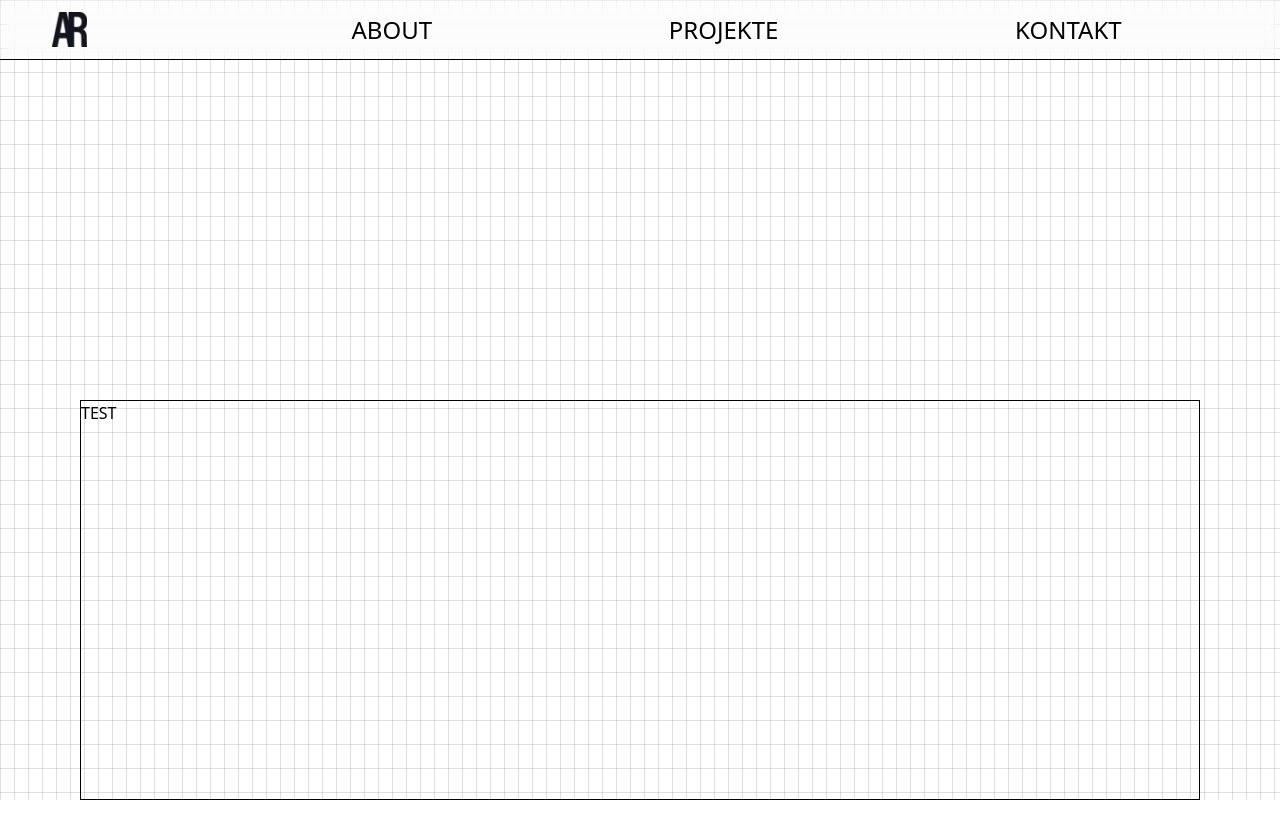
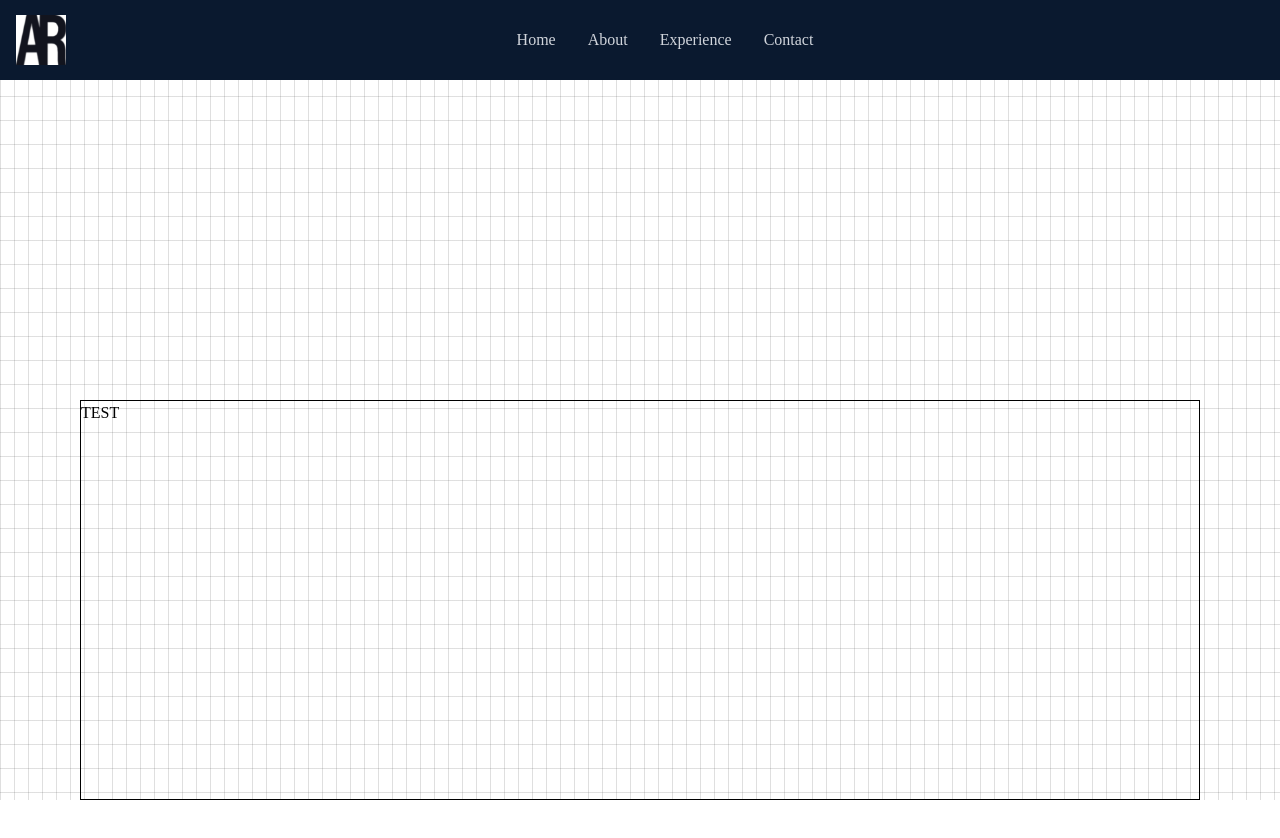
Before and after one commit to adrianricken/portfolio, a React (Vite) app: page / in a window 1280 px wide. Shown: the top 838 px of the page. Built offline with nearby package versions, Linux system fonts and the light colour scheme.

Commit message:
delet node modules to reinstall

```diff
--- a/package.json
+++ b/package.json
@@ -13,7 +13,7 @@
     "@tailwindcss/vite": "^4.0.0",
     "react": "^18.3.1",
     "react-dom": "^18.3.1",
-    "tailwindcss": "^4.0.0"
+    "react-icons": "^5.4.0"
   },
   "devDependencies": {
     "@eslint/js": "^9.17.0",
@@ -25,6 +25,7 @@
     "eslint-plugin-react-hooks": "^5.0.0",
     "eslint-plugin-react-refresh": "^0.4.16",
     "globals": "^15.14.0",
+    "tailwindcss": "^4.0.0",
     "vite": "^6.0.5"
   }
 }
--- a/src/App.jsx
+++ b/src/App.jsx
@@ -2,12 +2,14 @@ import "./index.css";
 import Background from "./components/Background";
 import Header from "./components/Header";
 import About from "./components/About";
+import NavBar from "./components/NavBar";
 
 export default function App() {
   return (
     <>
       <Background />
-      <Header />
+      <NavBar />
+      {/* <Header /> */}
       <About />
     </>
   );
--- /dev/null
+++ b/src/components/NavBar.jsx
@@ -0,0 +1,44 @@
+import React from "react";
+import { FaBars, FaTimes } from "react-icons/fa";
+import Logo from "../../public/logo.png";
+
+const NavBar = () => {
+  return (
+    <div
+      className="fixed w-full h-[80px] flex justify-between items-center px-4 bg-[#0a192f]
+      text-gray-300"
+    >
+      <div>
+        <img src={Logo} alt="Logo Image" className="w-[50px]" />
+      </div>
+
+      {/* menu */}
+      <div>
+        <ul className="flex">
+          <li>Home</li>
+          <li>About</li>
+          <li>Experience</li>
+          <li>Contact</li>
+        </ul>
+      </div>
+
+      {/* Hamburger */}
+      <div className="hidden">
+        <FaBars />
+      </div>
+
+      {/* Mobile menu */}
+      <ul className="hidden">
+        <li>Home</li>
+        <li>About</li>
+        <li>Experience</li>
+        <li>Contact</li>
+      </ul>
+
+      {/* Social icons */}
+      <div></div>
+    </div>
+  );
+};
+
+export default NavBar;
--- a/src/index.css
+++ b/src/index.css
@@ -1,4 +1,6 @@
 @import "tailwindcss";
+
+@import url("https://fonts.googleapis.com/css2?family=Raleway:wght@0,300;400;500;600;700;800;900&display=swap");
 
 html,
 body,
@@ -7,3 +9,13 @@ body,
   margin: 0;
   padding: 0;
 }
+
+@layer base {
+  body {
+    @apply font-[Raleway];
+  }
+  li {
+    @apply px-4;
+    @apply cursor-pointer;
+  }
+}
```
Also changed, not shown: 1 other file (tests, documents, lock files or other folders).
